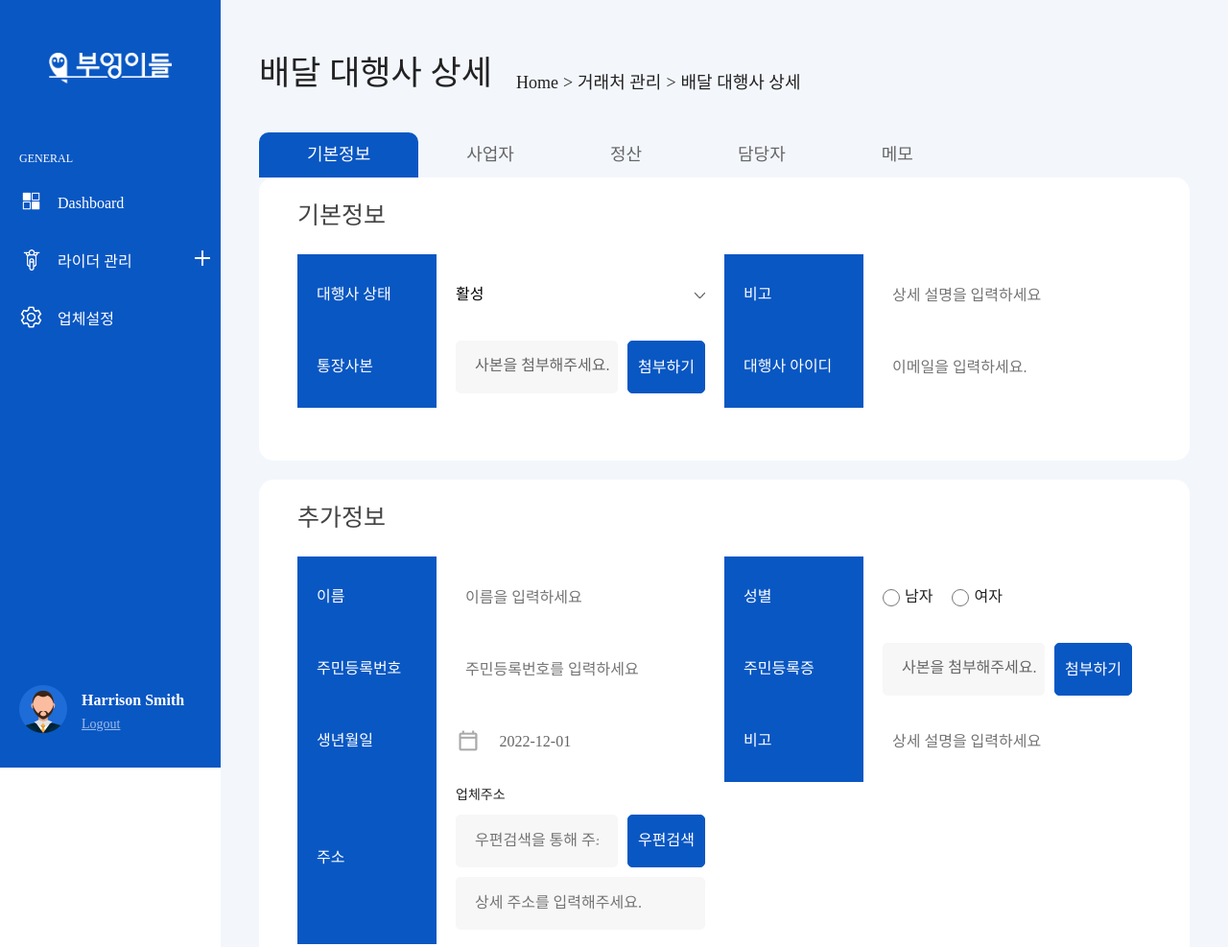
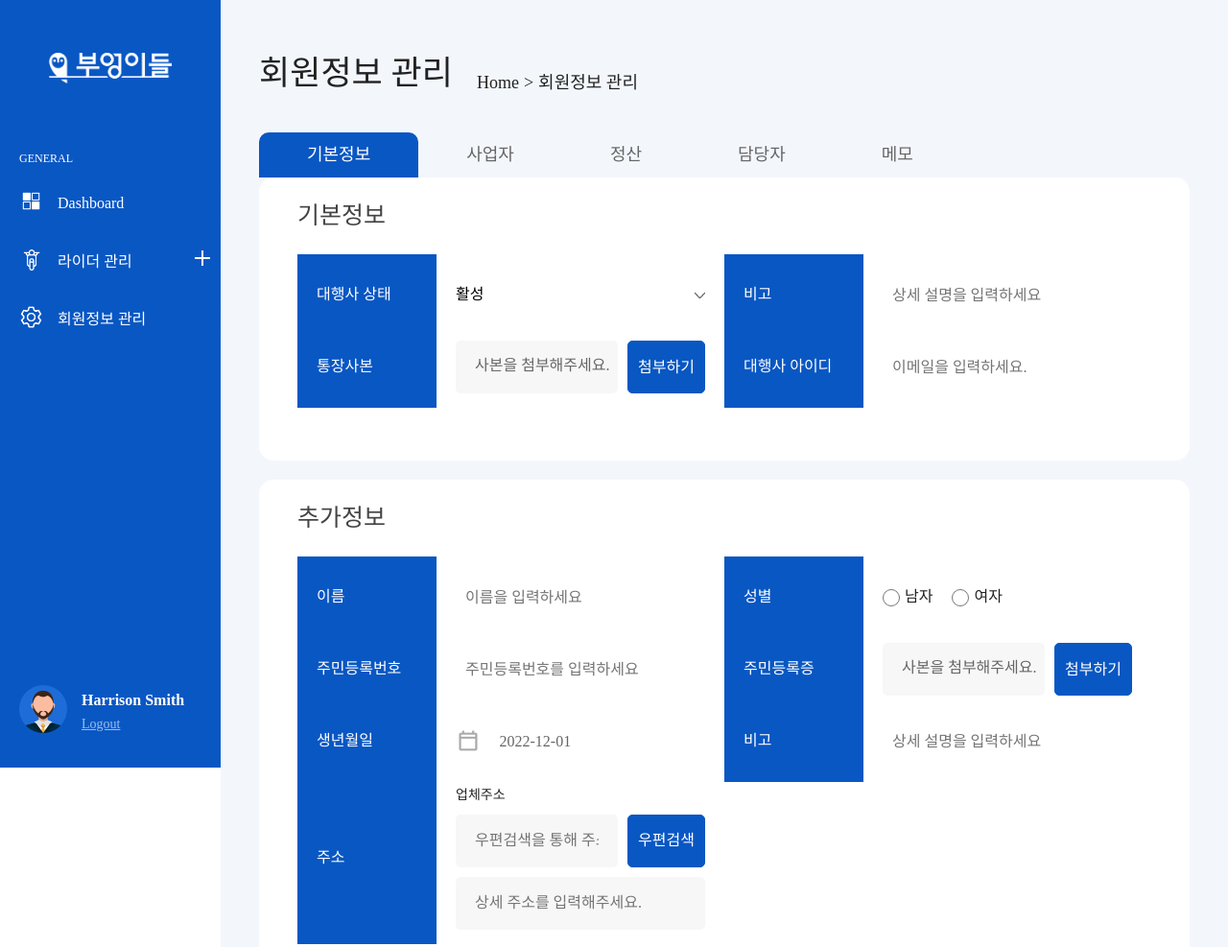
Before and after one commit to Haileyang/Kmong-owl, a website: page detailList_basic.html in a window 1280 px wide. Shown: the top 987 px of the page at 96% size. Drawn offline with nearby package versions, Linux system fonts and the light colour scheme; a web font is replaced by a local one.

Commit message:
Integrate Menu name

```diff
--- a/detailList_basic.html
+++ b/detailList_basic.html
@@ -4,7 +4,7 @@
     <meta charset="UTF-8">
     <meta http-equiv="X-UA-Compatible" content="IE=edge">
     <meta name="viewport" content="width=device-width, initial-scale=1.0">
-    <title>배달대행사 상세 - 기본정보</title>
+    <title>회원정보 관리 - 기본정보</title>
     <link rel="stylesheet" href="//code.jquery.com/ui/1.13.2/themes/base/jquery-ui.css">
     <script src="https://code.jquery.com/jquery-3.6.0.js"></script>
     <script src="https://code.jquery.com/ui/1.13.2/jquery-ui.js"></script>
@@ -68,7 +68,7 @@
                                 <img class="default-icon" src="/public/img/icon-header-setting.png" alt="업체설정">
                                 <img class="active-icon" src="/public/img/icon-header-setting-active.png" alt="업체설정">
                             </figure>
-                            <strong class="nav-title">업체설정</strong>
+                            <strong class="nav-title">회원정보 관리</strong>
                             <span class="nav-list-bar"></span>
                         </a>
                     </li>
@@ -87,11 +87,10 @@
         </span>
         <section id="dashboard-body" class="riderRegister">
             <div class="dashboard-title">
-                <h1>배달 대행사 상세</h1>
+                <h1>회원정보 관리</h1>
                 <ul class="bread-scrumbs">
                     <li class="bread-scrumb">Home</li>
-                    <li class="bread-scrumb">거래처 관리</li>
-                    <li class="bread-scrumb">배달 대행사 상세</li>
+                    <li class="bread-scrumb">회원정보 관리</li>
                 </ul>
             </div>
             <div class="dashboard-content">
```
Also changed, not shown: contactDetail_tab01.html (+1 -1 lines), contactDetail_tab02.html (+1 -1 lines), contactDetail_tab03.html (+1 -1 lines), contactDetail_tab04.html (+1 -1 lines), contactDetail_tab05.html (+1 -1 lines), contactDetail_tab06.html (+1 -1 lines), contactDetail_tab07.html (+1 -1 lines), contactDetail_tab08.html (+1 -1 lines), contactDetail_tab09.html (+1 -1 lines), contactDetail_tab10.html (+1 -1 lines), contactDetail_tab11.html (+1 -1 lines), detailList_cal.html (+4 -5 lines), riderRegister.html (+1 -1 lines), shortermList.html (+5 -5 lines).
